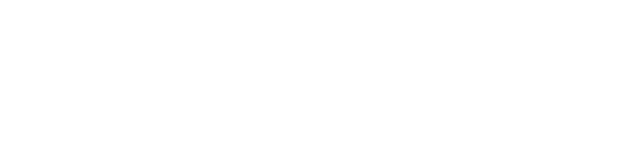
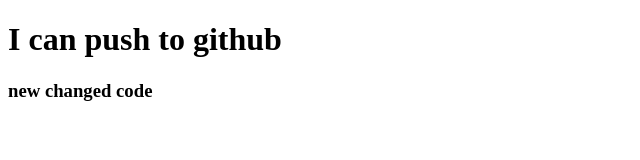
Before and after one commit to RahmanKM/my-second-repo, a plain HTML site: page index.html in a window 1280 px wide. Shown: the whole page, without its empty margins (0-640 px from the left). Drawn offline with Linux system fonts and the light colour scheme.

Commit message:
added header

```diff
--- a/index.html
+++ b/index.html
@@ -7,6 +7,7 @@
     <title>My 2nd repo</title>
 </head>
 <body>
-
+    <h1>I can push to github</h1>
+    <h3>new changed code</h3>
 </body>
 </html>
```
